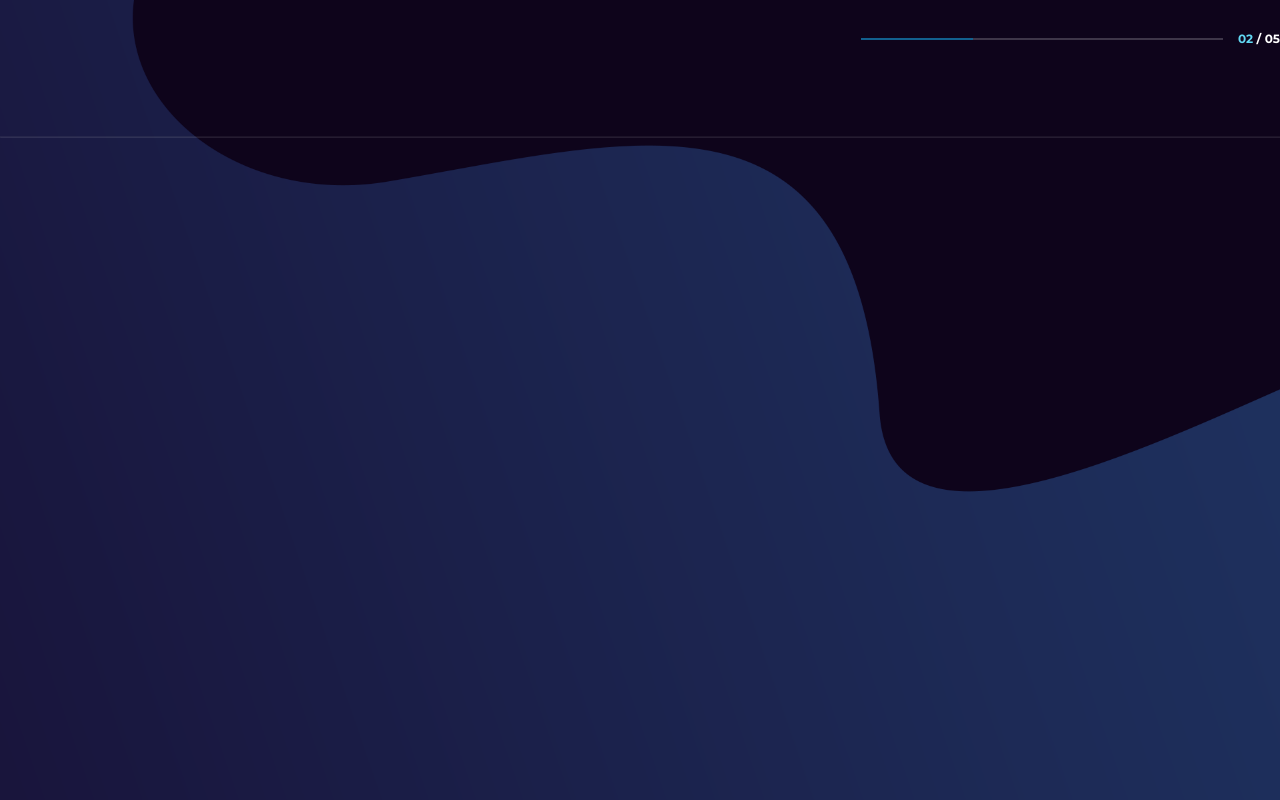
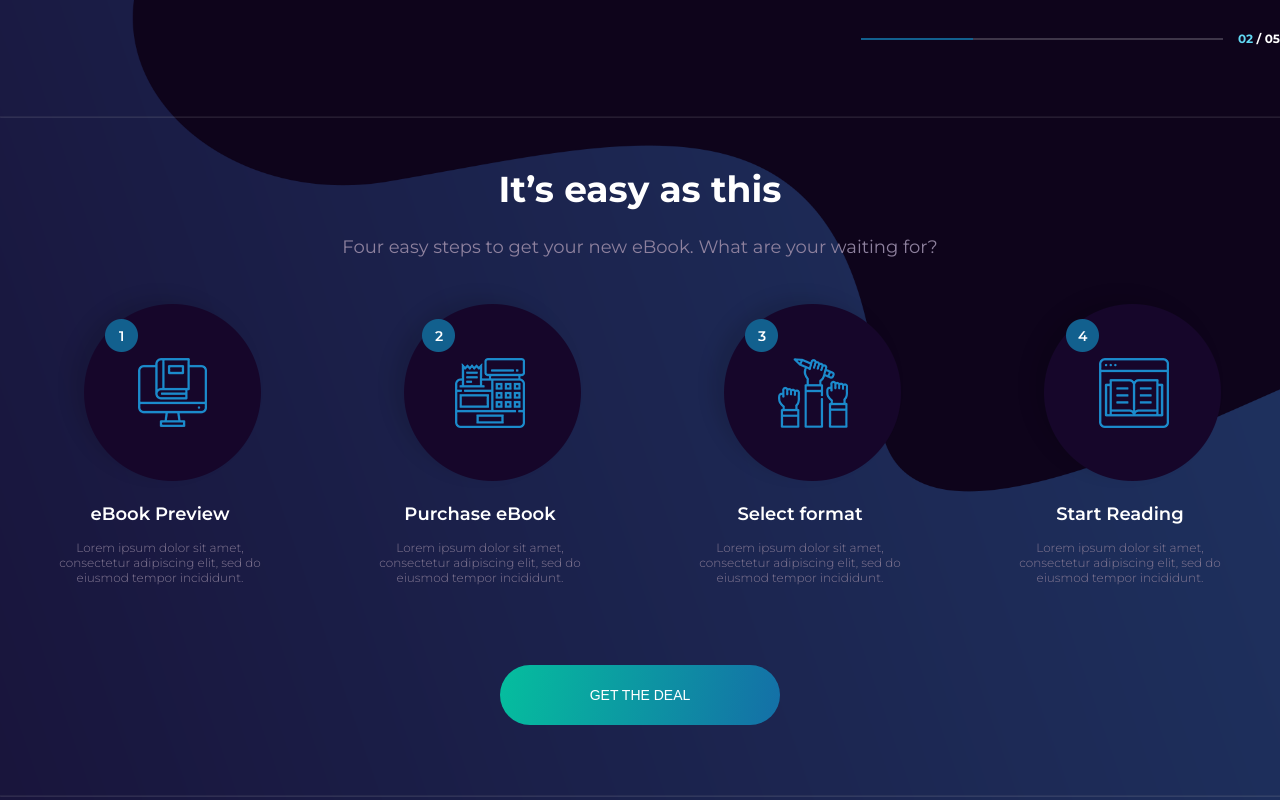
Before and after one commit to BohdanVoznyi/eBook, a plain HTML site: page index.html in a window 1280 px wide. Shown: the part 783-1583 px from the top of the page. Drawn offline with Linux system fonts and the light colour scheme.

Commit message:
add features block

```diff
--- a/css/style.css
+++ b/css/style.css
@@ -25,7 +25,7 @@ p {
     margin: 0 auto;
 }
 
-.bg {
+.body-background {
     width: 100%;
     position: absolute;
     z-index: -1;
@@ -126,6 +126,8 @@ p {
 .intro {
     width: 100%;
     height: 690px;
+
+    margin-bottom: 90px;
 }
 
 .intro__inner {
@@ -209,7 +211,80 @@ p {
 
 .hr {
     width: 1400px;
-    margin-top: 90px;
+    margin-top: 70px;
 
     opacity: .1;
 }
+
+
+/* Features
+======================== */
+
+.features__inner {
+    display: flex;
+    flex-direction: column;
+    align-items: center;
+}
+
+.features__title {
+    margin-bottom: 25px;
+
+    font-size: 36px;
+    font-weight: 700;
+    color: #fff;
+}
+
+.features__subtitle {
+    margin-bottom: 25px;
+
+    font-size: 18px;
+    font-weight: 400;
+    color: #8e819e;
+}
+
+.features__items {
+    display: flex;
+    justify-content: space-between;
+}
+
+.features__item {
+    padding: 0 45px;
+    display: flex;
+    flex-direction: column;
+    align-items: center;
+}
+
+.features__img {
+    margin-bottom: 15px;
+}
+
+.feature__title {
+    margin-bottom: 15px;
+
+    font-size: 18px;
+    font-weight: 600;
+    color: #fff;
+}
+
+.feature__text {
+    text-align: center;
+    font-size: 12px;
+    font-weight: 300;
+    color: #847893;
+}
+
+.features__btn {
+    margin-top: 80px;
+
+    width: 280px;
+    height: 60px;
+
+    border-radius: 50px;
+    border: none;
+
+    background: linear-gradient(100deg, #05be9e, #146fa7);
+
+    font-size: 14px;
+    font-weight: 400;
+    color: #fff;
+}
--- a/index.html
+++ b/index.html
@@ -10,10 +10,10 @@
 <body>
 
 
-<img src="img/Rectangle 7 copy.png" alt="" class="bg">
-<!-- git remote add origin https://github.com/BohdanVoznyi/eBook.git
-git branch -M master
-git push -u origin master -->
+<img src="img/Rectangle 7 copy.png" alt="" class="body-background">
+<!-- git add *
+git commit -m ""
+git push -->
 
 
 <!-- Header -->
@@ -52,7 +52,7 @@ git push -u origin master -->
                 <div class="intro__tex">BACK TO SCHOOL</div>
                 <h1 class="intro__title">SPECIAL 50% OFF</h1>
                 <div class="intro__subtitle">For our student community</div>
-                <button class="intro__btn">GET THE DEAL</button>
+                <button class="intro__btn btn">GET THE DEAL</button>
             </div>
 
             <img src="img/intro/intro-img.png" alt="" class="intro__img">
@@ -65,10 +65,49 @@ git push -u origin master -->
 
         </div><!-- /.intro__inner -->
     </div><!-- /.container -->
+    <hr class="hr">
+</div><!-- /.intro -->
 
+
+<!-- Features -->
+<div class="features">
+    <div class="container">
+        <div class="features__inner">
+            <h2 class="features__title">It’s easy as this</h2>
+            <div class="features__subtitle">Four easy steps to get your new eBook. What are your waiting for?</div>
+            <div class="features__items">
+
+                <div class="features__item">
+                    <img src="img/features/feature-1.png" alt="" class="features__img">
+                    <h3 class="feature__title">eBook Preview</h3>
+                    <div class="feature__text">Lorem ipsum dolor sit amet, consectetur adipiscing elit, sed do eiusmod tempor incididunt.</div>
+                </div>
+
+                <div class="features__item">
+                    <img src="img/features/feature-2.png" alt="" class="features__img">
+                    <h3 class="feature__title">Purchase eBook</h3>
+                    <div class="feature__text">Lorem ipsum dolor sit amet, consectetur adipiscing elit, sed do eiusmod tempor incididunt.</div>
+                </div>
+
+                <div class="features__item">
+                    <img src="img/features/feature-3.png" alt="" class="features__img">
+                    <h3 class="feature__title">Select format</h3>
+                    <div class="feature__text">Lorem ipsum dolor sit amet, consectetur adipiscing elit, sed do eiusmod tempor incididunt.</div>
+                </div>
+
+                <div class="features__item">
+                    <img src="img/features/feature-4.png" alt="" class="features__img">
+                    <h3 class="feature__title">Start Reading</h3>
+                    <div class="feature__text">Lorem ipsum dolor sit amet, consectetur adipiscing elit, sed do eiusmod tempor incididunt.</div>
+                </div>
+
+            </div>
+            <button class="features__btn">GET THE DEAL</button>
+        </div><!-- /.features__inner -->
+    </div><!-- /.container -->
     <hr class="hr">
+</div><!-- /.features -->
 
-</div><!-- /.intro -->
 
 
 </body>
```
Also changed, not shown: img/features/feature-1.png (added), img/features/feature-2.png (added), img/features/feature-3.png (added), img/features/feature-4.png (added).
